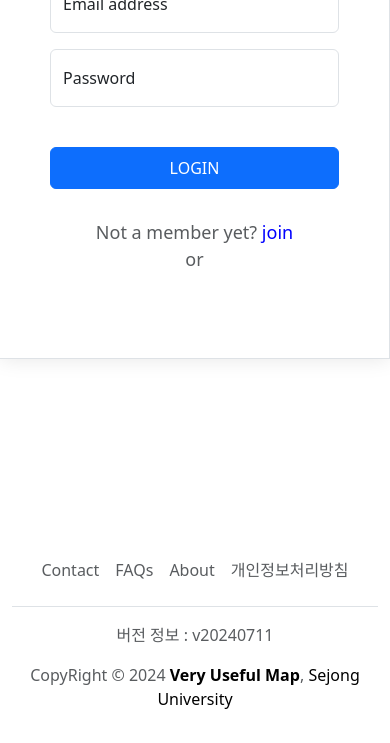
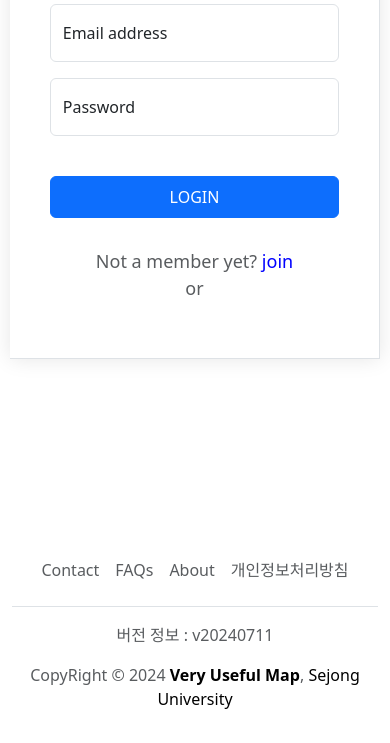
Before and after one commit to yanggogi1423/Very_Useful_Map, a plain HTML site: page login_system/login.html in a window 390 px wide. Shown: the part 292-1035 px from the top of the page. Drawn offline with nearby package versions, Linux system fonts and the light colour scheme.

Commit message:
Login page modifing

```diff
--- a/login_system/login.css
+++ b/login_system/login.css
@@ -12,15 +12,25 @@ body, html{
 #container{
     /* 최대 사이즈를 지정, 기본 사이즈는 화면 크기의 45% */
     width: 45vw;
-    max-width: 100%;
-    min-width: 100%;
-    min-height: 500px;
-    min-height: 500px;
+
     margin: auto auto;
-    padding: 10px 50px ;
+    padding: 50px 50px ;
     /* 박스 음영 생성 */
     background-color: #fff;
     box-shadow: 0 0 20px rgba(0, 0, 0, 0.1);
+}
+
+@media (max-width: 769px){
+    #container{
+        /* 최대 사이즈를 지정, 기본 사이즈는 화면 크기의 45% */
+        width: 95vw;
+
+        margin: auto auto;
+        padding: 40px 40px ;
+        /* 박스 음영 생성 */
+        background-color: #fff;
+        box-shadow: 0 0 20px rgba(0, 0, 0, 0.1);
+    }
 }
 
 #login{
```
